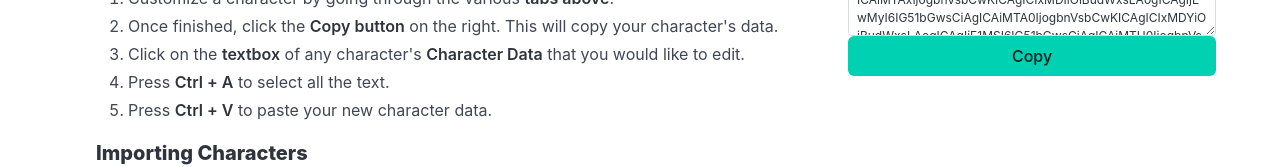
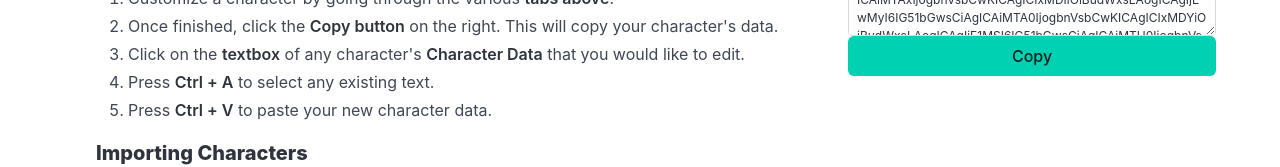
Before and after one commit to RyoTune/P3R.CharCreator, a SvelteKit app in the folder P3R.CharCreator.Sveltekit/: page / in a window 1280 px wide. Shown: the part 557-724 px from the top of the page. Built offline with nearby package versions, Linux system fonts and the light colour scheme.

Commit message:
Adjust wording to account for an empty textbox.

```diff
--- a/P3R.CharCreator.Sveltekit/src/routes/MainForm.svelte
+++ b/P3R.CharCreator.Sveltekit/src/routes/MainForm.svelte
@@ -94,7 +94,7 @@
         Click on the <strong>textbox</strong> of any character's <strong>Character Data</strong> that
         you would like to edit.
       </li>
-      <li>Press <strong>Ctrl + A</strong> to select all the text.</li>
+      <li>Press <strong>Ctrl + A</strong> to select any existing text.</li>
       <li>Press <strong>Ctrl + V</strong> to paste your new character data.</li>
     </ol>
     <h1 class="title is-5">Importing Characters</h1>
```
